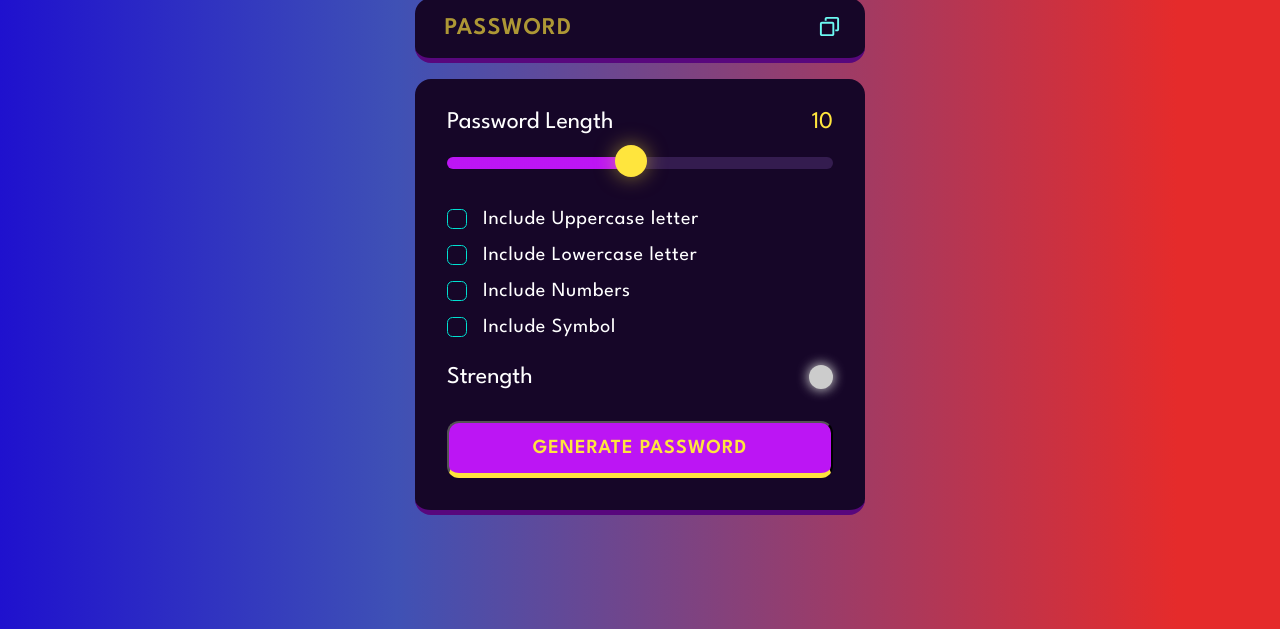
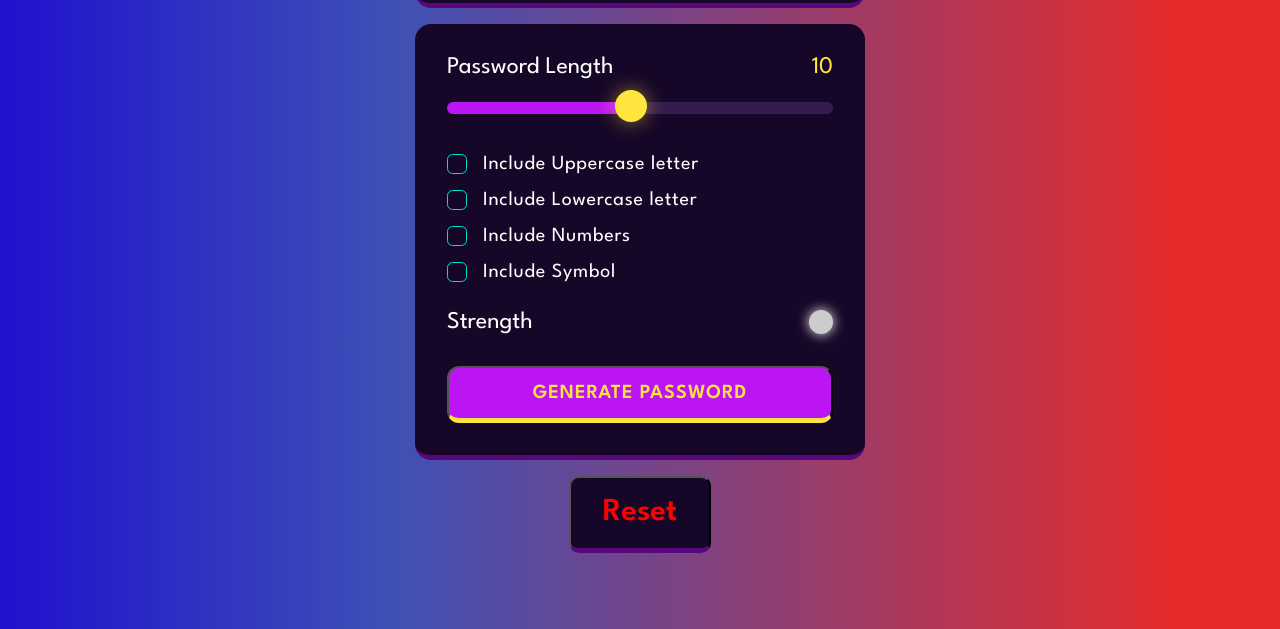
Before and after one commit to khizarmd/password-Generator, a plain HTML site: page generator/index.html in a window 1280 px wide. Shown: the part 171-800 px from the top of the page. Drawn offline with Linux system fonts and the light colour scheme.

Commit message:
add reset btn code

```diff
--- a/generator/index.html
+++ b/generator/index.html
@@ -8,9 +8,8 @@
 
     <link rel="preconnect" href="https://fonts.googleapis.com" />
     <link rel="preconnect" href="https://fonts.gstatic.com" crossorigin />
-    <link
-      href="https://fonts.googleapis.com/css2?family=League+Spartan:wght@100;200;300;400;600&display=swap"
-      rel="stylesheet"/>
+    <link href="https://fonts.googleapis.com/css2?family=League+Spartan:wght@100;200;300;400;600&display=swap"
+        rel="stylesheet" />
 
 
 
@@ -29,8 +28,8 @@
                 <input readonly placeholder="password" class="display" data-passwordDisplay>
 
                 <button class="btn" data-copyBtn>
-                <span data-copyMsg class="tooltip" ></span>
-                <img src="./assets/copy.svg" alt="copy" width="23" height="23" >
+                    <span data-copyMsg class="tooltip"></span>
+                    <img src="./assets/copy.svg" alt="copy" width="23" height="23">
                 </button>
 
             </div>
@@ -71,9 +70,13 @@
 
                 </div>
                 <!-- generate password -->
-<button class="generateButton" >Generate Password</button>
+                <button class="generateButton">Generate Password</button>
             </div>
 
+        </div>
+
+         <div>
+            <button class="resetBtn">Reset</button>
          </div>
     </div>
 
--- a/generator/new.js
+++ b/generator/new.js
@@ -10,6 +10,7 @@
 const indicator = document.querySelector("[data-indicator]");
 const generateBtn = document.querySelector(".generateButton");
 const allCheckbox = document.querySelectorAll("input[type=checkbox]");
+const resetBtn = document.querySelector(".resetBtn");
 const symbols = "!@#$%^&*()_+=-}{][|\';:|?><,./"
 
 
@@ -231,3 +232,7 @@
     //calculate strength
     calcStrength();
 });
+
+resetBtn.addEventListener('click',()=>{
+     passwordDisplay.value = "";
+})
--- a/generator/style.css
+++ b/generator/style.css
@@ -259,6 +259,21 @@
 
  }
 
+ .resetBtn{
+    margin: 1rem;
+    padding: 1rem;
+    font-size: 2rem;
+    font-weight: 600;
+    line-height: 1.2;
+    border-radius: 10px;
+    color: red;
+    padding-left: 2rem;
+    padding-right: 2rem;
+    background-color: var(--dk-violet);
+    cursor: pointer;
+    border-bottom: 0.35rem solid var(--lt-violet2);
+ }
+
 
 /*
  .slider{
```
Lines whose indentation alone changed are shown as unchanged.
